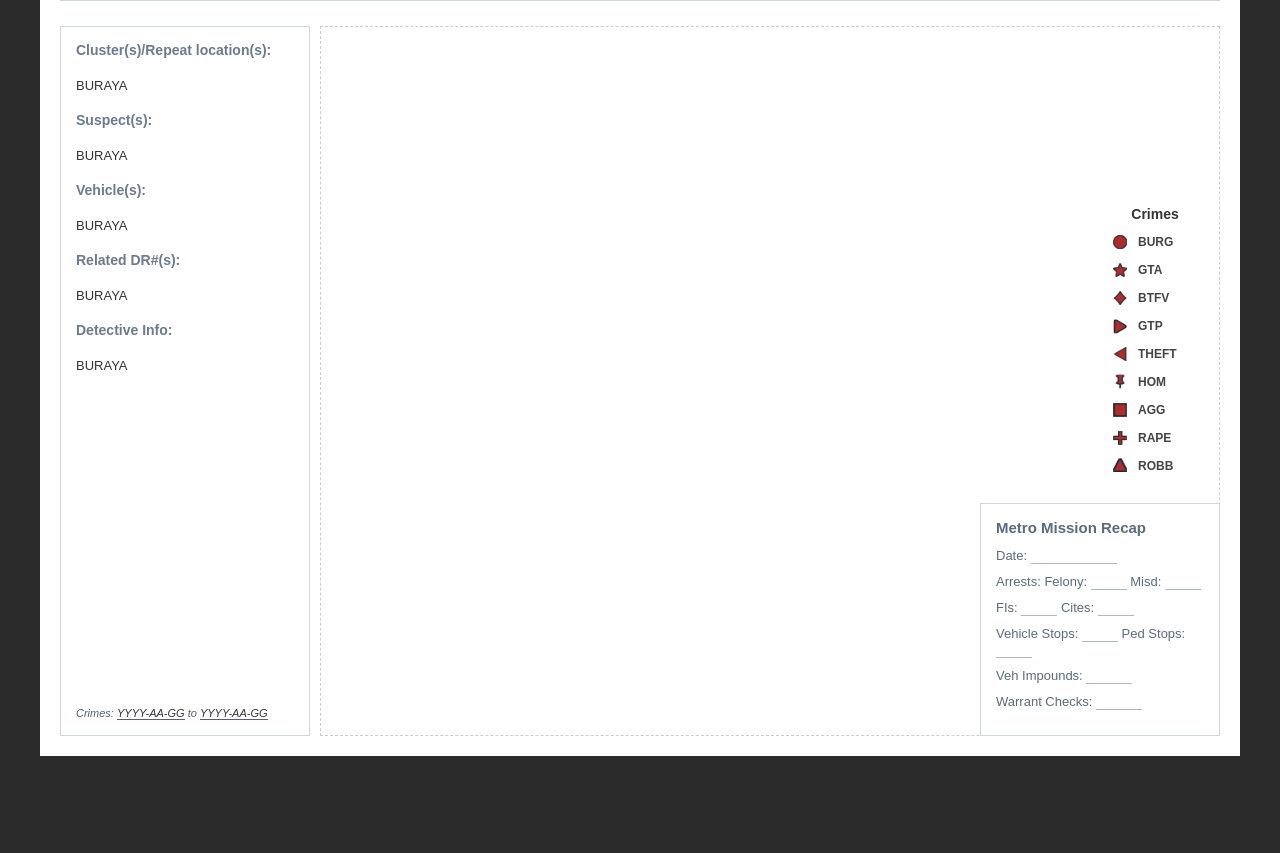
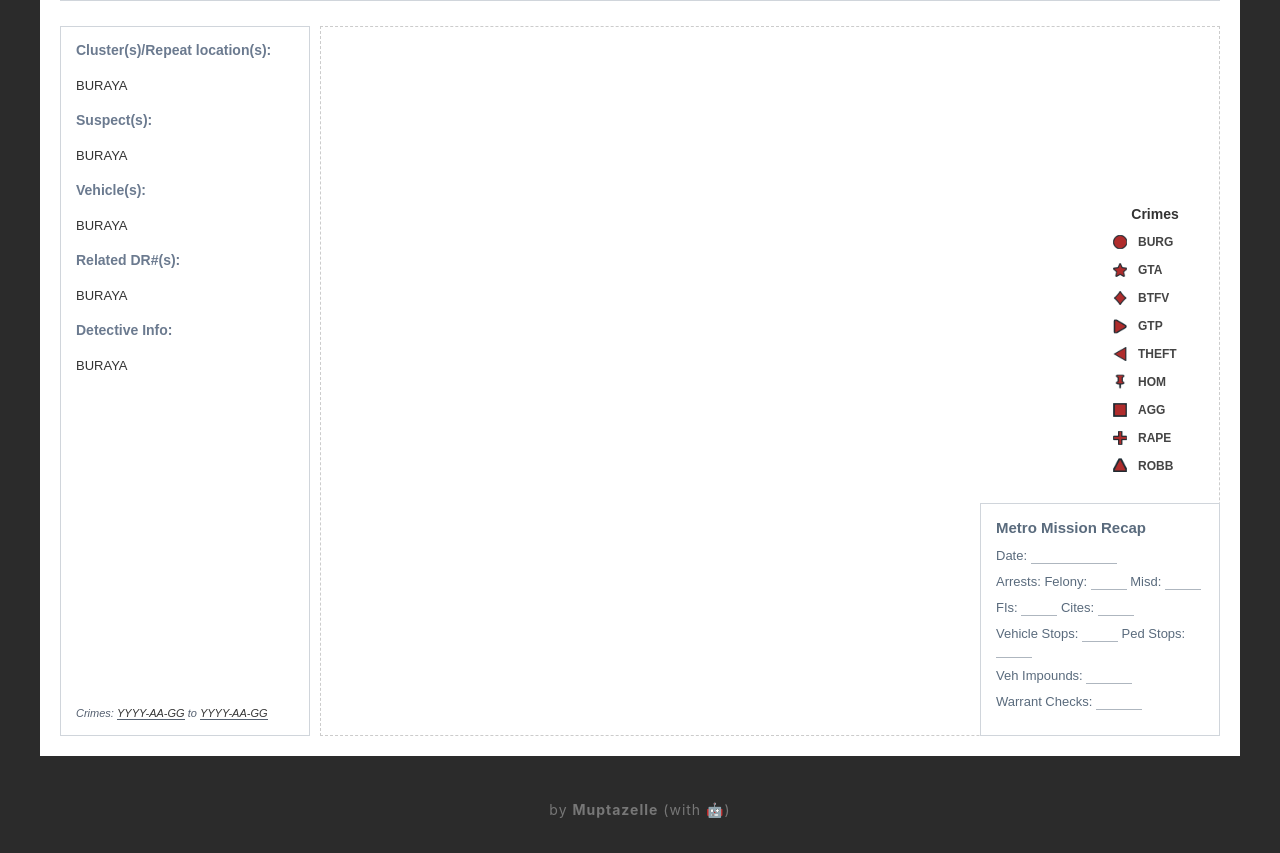
Before and after one commit to cagriors/metro-mission-pinboard, a plain HTML site: page index.html in a window 1280 px wide. Shown: the part 186-1039 px from the top of the page. Before the commit the page ends 962 px from the top, so only its background shows below. Drawn offline with nearby package versions, Linux system fonts and the light colour scheme; a script that the page names is missing.

Commit message:
Update index.html

```diff
--- a/index.html
+++ b/index.html
@@ -97,6 +97,22 @@
         .ic-robb { clip-path: polygon(50% 0%, 0% 100%, 100% 100%); background: #8b0000; }
 
         .floating-box { position: absolute; background: rgba(255,255,255,0.9); z-index: 10; padding: 8px; border: 2px solid #ccc; text-align: center; min-width: 100px; }
+
+        .site-footer {
+    margin-top: 30px;
+    padding: 15px;
+    color: #777; /* Hafif gri tonu, göz yormaz */
+    font-size: 14px;
+    font-family: 'Inter', sans-serif;
+    letter-spacing: 1px;
+}
+
+.site-footer span {
+    color: var(--accent-blue); /* İsmin belirgin olması için mavi tonu */
+    font-weight: bold;
+}
+
+
     </style>
 </head>
 <body>
@@ -376,5 +392,9 @@
     document.getElementById('tool-select').click();
 };
     </script>
+
+    <div class="site-footer">
+    by <span>Muptazelle</span> (with 🤖)
+</div>
 </body>
 </html>
```
